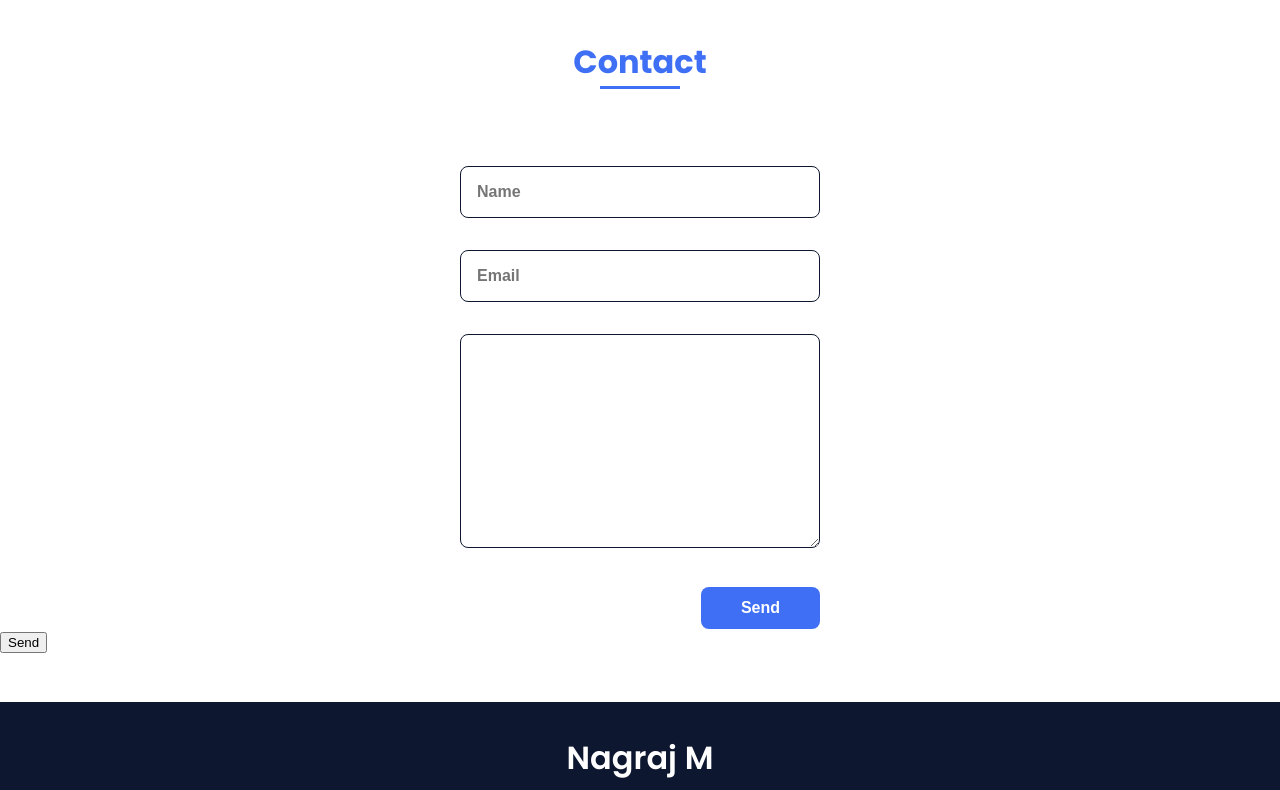
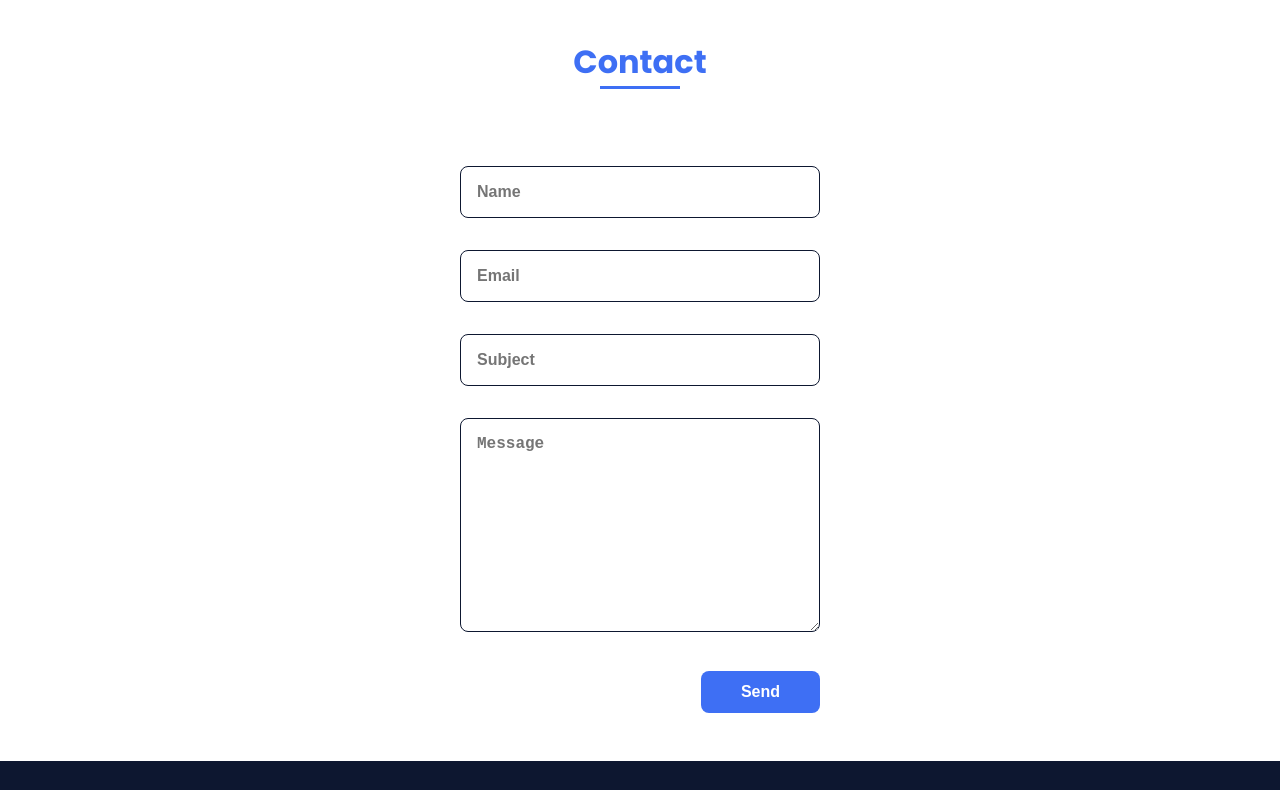
Before and after one commit to NagrajM99/dup2, a plain HTML site: page index.html in a window 1280 px wide. Shown: the part 2860-3650 px from the top of the page. Drawn offline with nearby package versions, Linux system fonts and the light colour scheme.

Commit message:
Update index.html

```diff
--- a/index.html
+++ b/index.html
@@ -186,14 +186,14 @@
                 <h2 class="section-title">Contact</h2>
 
                 <div class="contact__container bd-grid">
-                    <form action="https://formspree.io/f/mvgqkjen" method="post" class="contact__form">
-                        <input type="text" placeholder="Name" class="contact__input">
-                        <input type="mail" placeholder="Email" class="contact__input">
-                        <textarea name="" id="" cols="0" rows="10" class="contact__input"></textarea>
-                        <input type="button" value="Send" class="contact__button button">
+                    <form id="contactForm" class="contact__form">
+                        <input type="text" id="name" placeholder="Name" class="contact__input" required>
+                        <input type="email" id="email" placeholder="Email" class="contact__input" required>
+                        <input type="text" id="subject" placeholder="Subject" class="contact__input" required>
+                        <textarea id="message" cols="0" rows="10" placeholder="Message" class="contact__input" required></textarea>
+                        <button type="button" id="sendButton" onclick="sendMail()" class="contact__button button">Send</button>
                     </form>
                 </div>
-                <button type="submit" onclick="sendMail()">Send</button>
             </section>
         </main>
 
```
